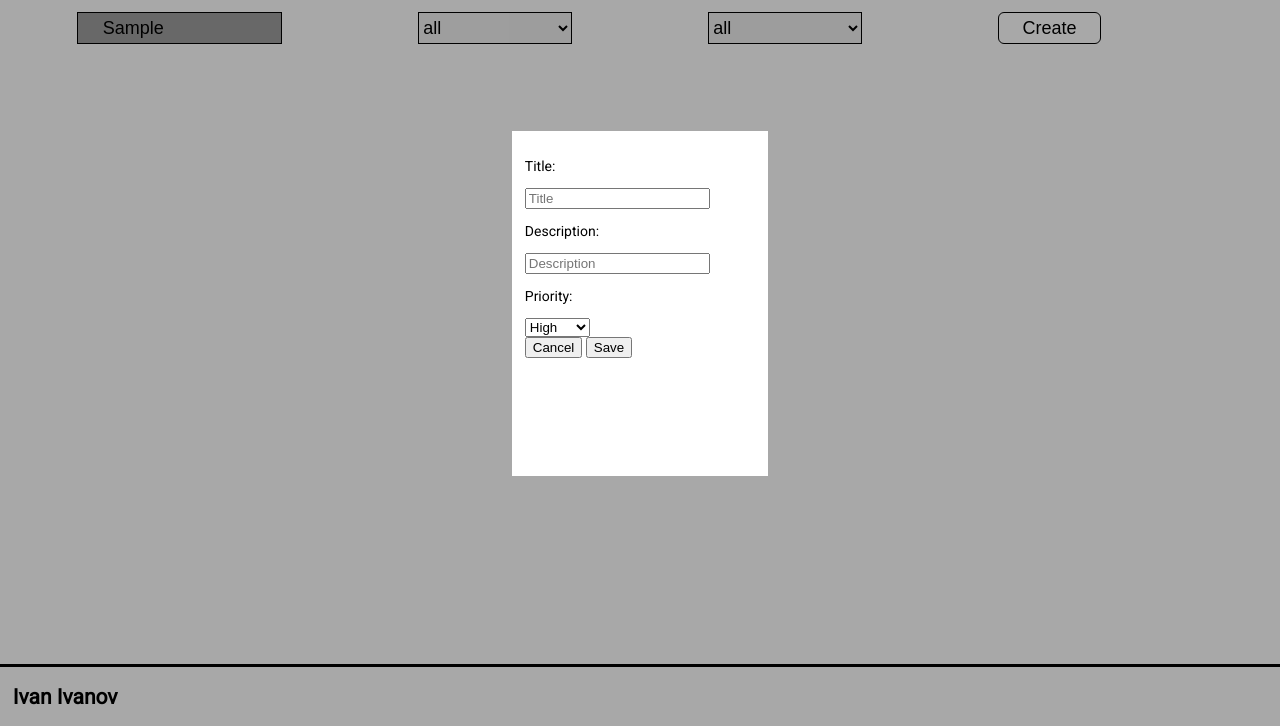
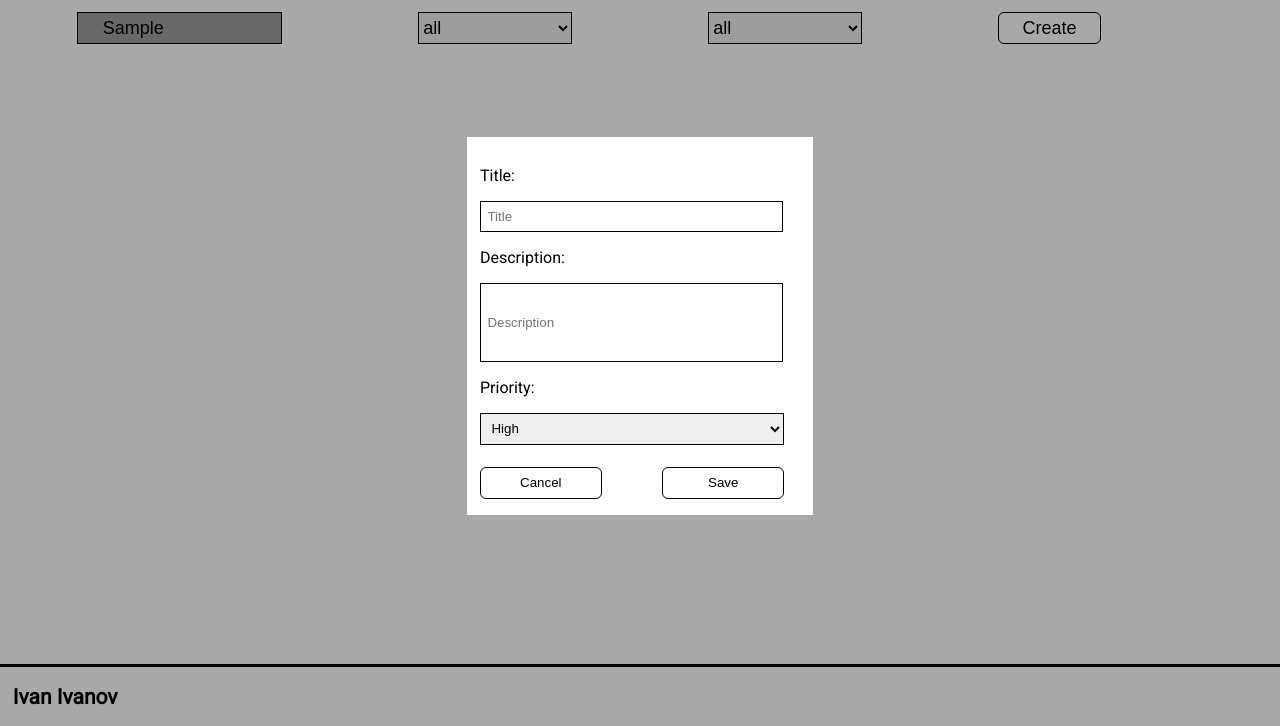
Before and after one commit to iraprysiazhniuk/test, a plain HTML site: page test.html in a window 1280 px wide. Both pictures are taken after typing "Sample" into the empty fields and a click on the button "Create". Shown: the part 74-800 px from the top of the page. Drawn offline with Linux system fonts and the light colour scheme; grey boxes are pictures that could not be loaded.

Commit message:
Update test.css

```diff
--- a/style/test.css
+++ b/style/test.css
@@ -56,19 +56,58 @@ html {
     bottom: 0;
     margin: auto;
     background-color: #00000057;
+    justify-content: center;
+    align-items: center;
   }
   .contentDialog {
     display: flex;
     flex-direction: column;
     width: 20rem;
-    height: 20rem;
-    margin: 16% 40%;
+    height: 22rem;
     padding: 1%;
     background: #fff;
   }
-  .tasks{
-      display: none;
-      /*display: flex;*/
+  #dialogForm{
+    font-size: 16px;
+    display: flex;
+    flex-direction: column;
+  }
+  .titleDialog input{
+    width: 90%;
+    height: 1rem;
+    border: 1px solid #000000;
+    padding: 2%;
+  }
+  .description input{
+    width: 90%;
+    height: 4rem;
+    border: 1px solid #000000;
+    padding: 2%;
+  }
+  .priority select{
+    width: 95%;
+    height: 2rem;
+    border: 1px solid #000000;
+    padding: 2%;
+  }
+  .dialogButtons{
+    display: flex;
+    width: 95%;
+    justify-content: space-between;
+    padding-top: 7%;
+  }
+  .dialogButtons input{
+    height: 2rem;
+    width: 40%;
+    border-radius: 6px;
+    background: #ffffff;
+    border: 1px solid #000000;
+  }
+  #tasks{
+    display: flex;
+    padding-left: 6%;
+    padding-top: 2%;
+    justify-content: center;
   }
   footer{
     padding-left: 1%;
```
